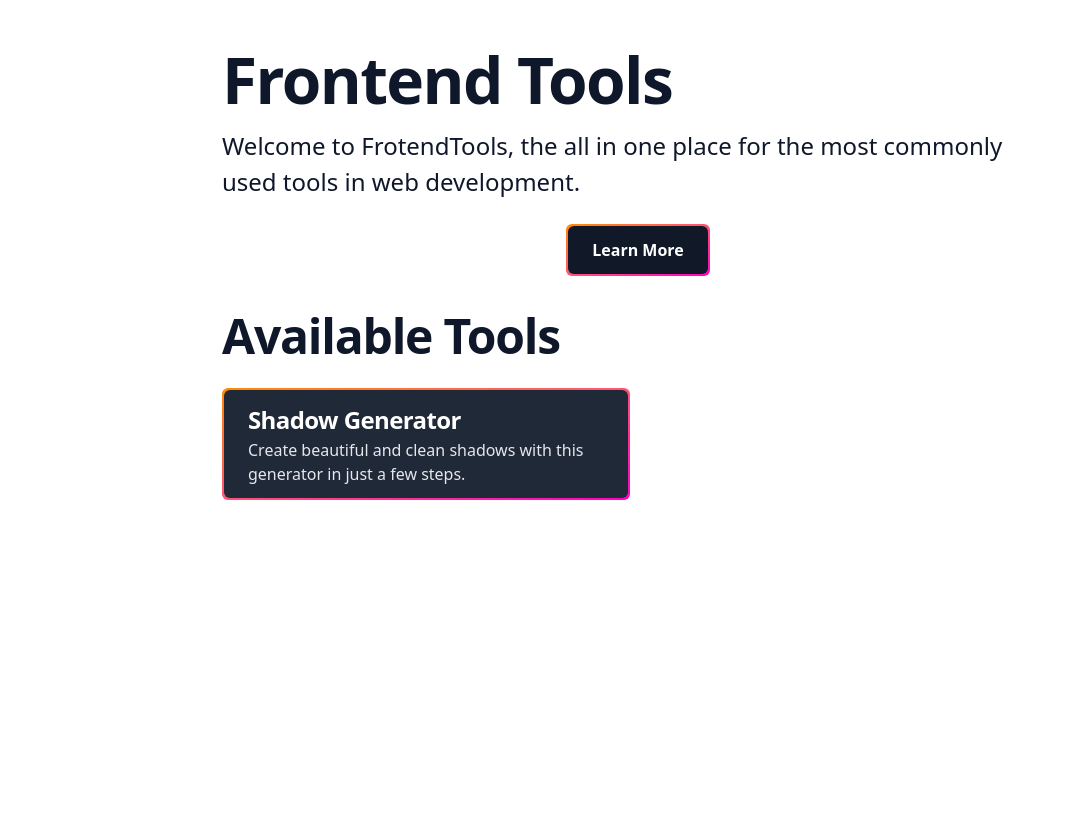
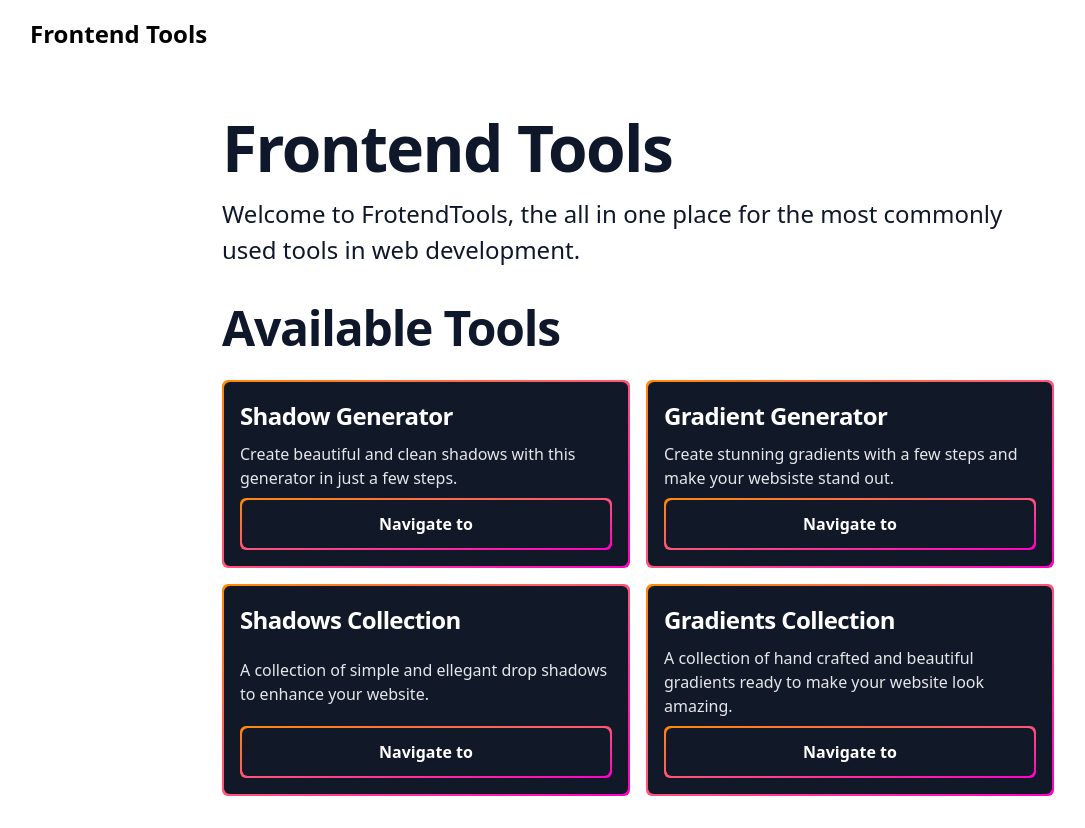
Before and after one commit to faustinozanetto/frontend-tools, a Next.js app: page / in a window 1280 px wide. Shown: the whole page, without its empty margins (2-1087 px from the left). Before the commit the page ends 800 px from the top, so only its background shows below. Built offline with nearby package versions, Linux system fonts and the light colour scheme.

Commit message:
Added new link button variant and improvements to layout and navbar.

```diff
--- a/src/modules/home/components/home-available-tools.tsx
+++ b/src/modules/home/components/home-available-tools.tsx
@@ -7,11 +7,26 @@ const TOOLS: ToolData[] = [
     description: 'Create beautiful and clean shadows with this generator in just a few steps.',
     path: '/tools/shadow-generator',
   },
+  {
+    name: 'Gradient Generator',
+    description: 'Create stunning gradients with a few steps and make your websiste stand out.',
+    path: '/tools/gradient-generator',
+  },
+  {
+    name: 'Shadows Collection',
+    description: 'A collection of simple and ellegant drop shadows to enhance your website.',
+    path: '/collections/shadows',
+  },
+  {
+    name: 'Gradients Collection',
+    description: 'A collection of hand crafted and beautiful gradients ready to make your website look amazing.',
+    path: '/collections/gradients',
+  },
 ];
 
 const HomeAvailableTools: React.FC = () => {
   return (
-    <div className="flex flex-col">
+    <div className="flex flex-col items-start justify-center w-full h-full">
       <div className="block mb-2 sm:mb-4">
         <h2 className="text-4xl sm:text-5xl font-extrabold text-slate-900 tracking-tight dark:text-slate-200">
           Available Tools
@@ -19,7 +34,7 @@ const HomeAvailableTools: React.FC = () => {
       </div>
 
       {/* Tools */}
-      <div className="grid grid-cols-1 gap-4 sm:grid-cols-2">
+      <div className="grid grid-cols-1 gap-4 sm:grid-cols-2 xl:grid-cols-3">
         {TOOLS.map((tool, index) => {
           return <ToolCard key={tool.name} tool={tool} />;
         })}
--- a/src/modules/home/components/tool-card.tsx
+++ b/src/modules/home/components/tool-card.tsx
@@ -1,3 +1,4 @@
+import ButtonLink from '@modules/ui/components/button/button-link';
 import React from 'react';
 
 export type ToolData = {
@@ -10,6 +11,7 @@ export type ToolData = {
 };
 
 interface IToolCardProps {
+  /** Tool data */
   tool: ToolData;
 }
 
@@ -19,9 +21,13 @@ const ToolCard: React.FC<IToolCardProps> = (props) => {
   return (
     <div className="relative p-0.5 inline-flex items-center justify-center font-bold overflow-hidden rounded-md">
       <div className="w-full h-full bg-gradient-to-br from-[#ff8a05] via-[#ff5478] to-[#ff00c6] group-hover:from-[#ff00c6] group-hover:via-[#ff5478] group-hover:to-[#ff8a05] absolute"></div>
-      <div className="relative w-full h-full px-6 py-3 transition-all ease-out bg-gray-800 rounded-md group-hover:bg-opacity-0 duration-400 dark:bg-gray-200">
+      <div className="flex flex-col space-y-2 relative w-full h-full p-4 transition-all justify-between ease-out bg-gray-900 rounded-md group-hover:bg-opacity-0 duration-400 dark:bg-gray-200">
+        {/* Name */}
         <h3 className="text-2xl font-bold tracking-tight text-white dark:text-gray-900">{tool.name}</h3>
+        {/* Description */}
         <p className="font-normal text-gray-200 dark:text-gray-700">{tool.description}</p>
+        {/* Project path */}
+        <ButtonLink href={tool.path}>Navigate to</ButtonLink>
       </div>
     </div>
   );
--- a/src/modules/layout/components/layout.tsx
+++ b/src/modules/layout/components/layout.tsx
@@ -1,3 +1,4 @@
+import Navbar from '@modules/navbar/components/navbar';
 import React from 'react';
 import LayoutHead from './layout-head';
 
@@ -12,15 +13,19 @@ const Layout: React.FC<ILayoutProps> = (props) => {
   const { children, headProps } = props;
 
   return (
-    <div className="absolute z-20 top-0 inset-x-0 flex justify-center overflow-hidden">
+    <main>
       {/* SEO Head */}
       <LayoutHead {...headProps} />
 
-      <main className="max-w-4xl mx-auto p-4 sm:p-6 md:p-8">
+      {/* Navbar */}
+      <Navbar />
+
+      {/* Content */}
+      <div className="max-w-4xl mx-auto p-4 sm:p-6 md:p-8">
         {/* Children */}
         {children}
-      </main>
-    </div>
+      </div>
+    </main>
   );
 };
 
--- /dev/null
+++ b/src/modules/navbar/components/navbar.tsx
@@ -0,0 +1,22 @@
+import React from 'react';
+
+const Navbar: React.FC = () => {
+  return (
+    <div className="sticky top-0 z-40 w-full flex-none  dark:border-slate-50/[0.06] bg-white supports-backdrop-blur:bg-white/95 dark:bg-slate-900/75">
+      <div className="max-w-8xl mx-auto">
+        <div className="py-4 lg:px-8 mx-4 lg:mx-0">
+          <div className="relative flex items-center">
+            {/* Logo */}
+            <div className="mr-3 flex-none overflow-hidden md:w-auto">
+              <span className="font-bold text-2xl text-black">Frontend Tools</span>
+            </div>
+            {/* Links */}
+            <div className='relative hidden lg:flex items-center ml-auto'></div>
+          </div>
+        </div>
+      </div>
+    </div>
+  );
+};
+
+export default Navbar;
--- /dev/null
+++ b/src/modules/ui/components/button/button-link.tsx
@@ -0,0 +1,20 @@
+import Link from 'next/link';
+import React from 'react';
+import Button from './button';
+
+type IButtonLinkProps = React.ComponentPropsWithRef<typeof Button> & {
+  children?: React.ReactNode;
+  /** Path to navigate. */
+  href: string;
+};
+
+const ButtonLink: React.FC<IButtonLinkProps> = (props) => {
+  const { href, children, ...rest } = props;
+  return (
+    <Link href={href} passHref>
+      <Button {...rest}>{children}</Button>
+    </Link>
+  );
+};
+
+export default ButtonLink;
--- a/src/modules/ui/components/button/button.tsx
+++ b/src/modules/ui/components/button/button.tsx
@@ -4,21 +4,24 @@ type IButtonProps = React.ButtonHTMLAttributes<HTMLButtonElement> & {
   children?: React.ReactNode;
 };
 
-const Button: React.FC<IButtonProps> = (props) => {
+const Button = React.forwardRef<HTMLButtonElement, IButtonProps>((props, ref) => {
   const { children, type = 'button', ...rest } = props;
 
   return (
     <button
+      ref={ref}
       type={type}
       className="relative p-0.5 inline-flex items-center justify-center font-bold overflow-hidden group rounded-md"
       {...rest}
     >
       <span className="w-full h-full bg-gradient-to-br from-[#ff8a05] via-[#ff5478] to-[#ff00c6] group-hover:from-[#ff00c6] group-hover:via-[#ff5478] group-hover:to-[#ff8a05] absolute"></span>
-      <span className="relative px-6 py-3 transition-all ease-out bg-gray-900 rounded-md group-hover:bg-opacity-0 duration-400">
+      <span className="w-full h-full relative px-6 py-3 transition-all ease-out bg-gray-900 rounded-md group-hover:bg-opacity-0 duration-400">
         <span className="relative text-white">{children}</span>
       </span>
     </button>
   );
-};
+});
+
+Button.displayName = 'Button';
 
 export default Button;
--- a/src/views/home/home-view.tsx
+++ b/src/views/home/home-view.tsx
@@ -14,10 +14,6 @@ const HomeView: React.FC = () => {
           Welcome to FrotendTools, the all in one place for the most commonly used tools in web development.
         </p>
       </div>
-      {/* Learn more button */}
-      <div className="flex items-center justify-center w-full h-full">
-        <Button>Learn More</Button>
-      </div>
       {/* Available Tools */}
       <HomeAvailableTools />
     </div>
--- a/tailwind.config.js
+++ b/tailwind.config.js
@@ -17,7 +17,7 @@ module.exports = {
         sm: '640px',
         md: '768px',
         lg: '1024px',
-        xl: '1280px',
+        xl: '2000px',
       },
       maxWidth: {
         '8xl': '90rem',
```
